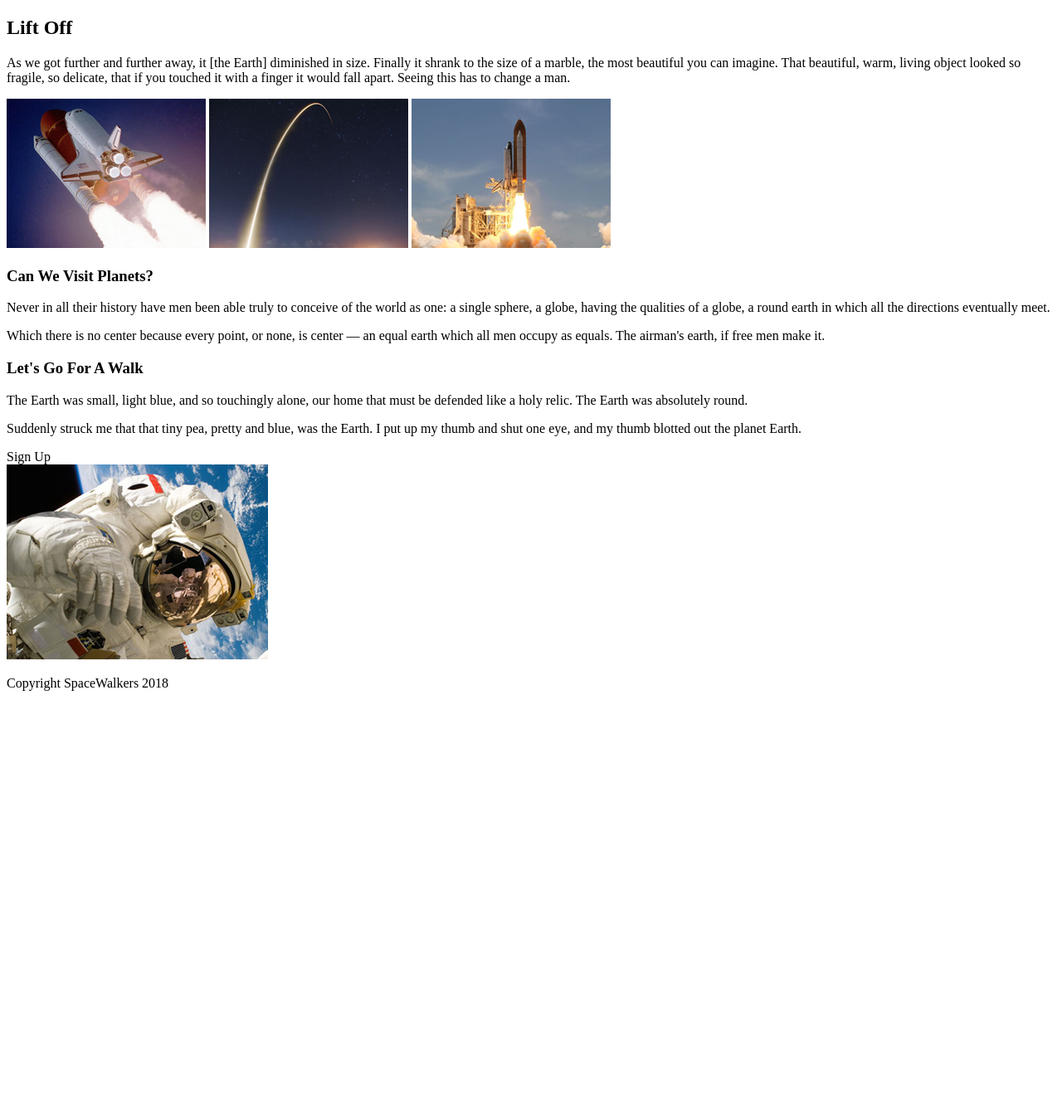
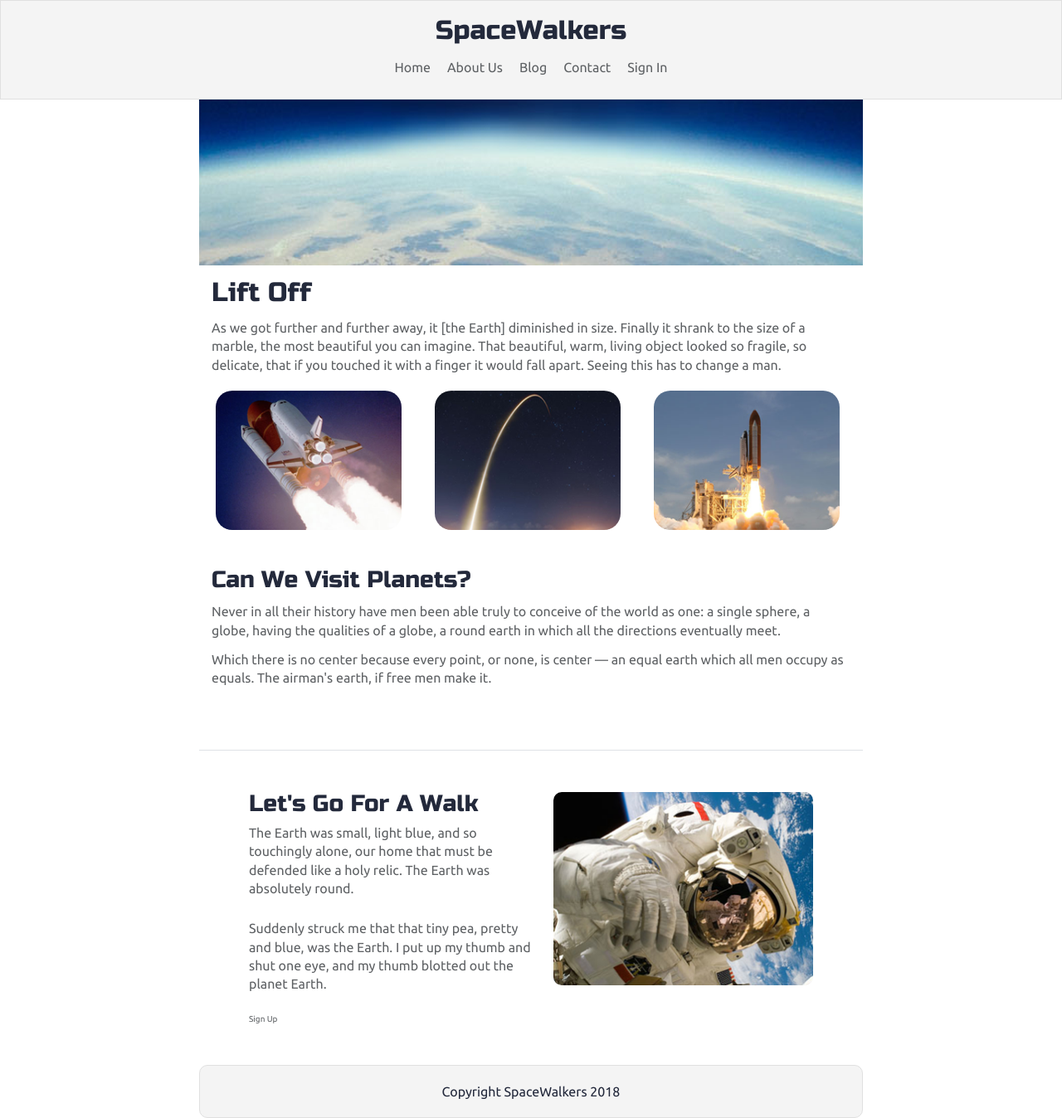
Before and after one commit to bloominstituteoftechnology/Sprint-Challenge--Advanced-CSS, a PHP site: page / in a window 1280 px wide. Shown: the whole page at 83% size. Before the commit the page ends 833 px from the top, so only its background shows below. Run offline with PHP 8.4, Linux system fonts and the light colour scheme; style sheets or scripts are compiled from the project's sources.

Commit message:
html and navigation

```diff
--- /dev/null
+++ b/css/index.css
@@ -0,0 +1,250 @@
+/* http://meyerweb.com/eric/tools/css/reset/
+   v2.0 | 20110126
+   License: none (public domain)
+*/
+html,
+body,
+div,
+span,
+applet,
+object,
+iframe,
+h1,
+h2,
+h3,
+h4,
+h5,
+h6,
+p,
+blockquote,
+pre,
+a,
+abbr,
+acronym,
+address,
+big,
+cite,
+code,
+del,
+dfn,
+em,
+img,
+ins,
+kbd,
+q,
+s,
+samp,
+small,
+strike,
+strong,
+sub,
+sup,
+tt,
+var,
+b,
+u,
+i,
+center,
+dl,
+dt,
+dd,
+ol,
+ul,
+li,
+fieldset,
+form,
+label,
+legend,
+table,
+caption,
+tbody,
+tfoot,
+thead,
+tr,
+th,
+td,
+article,
+aside,
+canvas,
+details,
+embed,
+figure,
+figcaption,
+footer,
+header,
+hgroup,
+menu,
+nav,
+output,
+ruby,
+section,
+summary,
+time,
+mark,
+audio,
+video {
+  margin: 0;
+  padding: 0;
+  border: 0;
+  font-size: 100%;
+  font: inherit;
+  vertical-align: baseline;
+}
+/* HTML5 display-role reset for older browsers */
+article,
+aside,
+details,
+figcaption,
+figure,
+footer,
+header,
+hgroup,
+menu,
+nav,
+section {
+  display: block;
+}
+body {
+  line-height: 1;
+}
+ol,
+ul {
+  list-style: none;
+}
+blockquote,
+q {
+  quotes: none;
+}
+blockquote:before,
+blockquote:after,
+q:before,
+q:after {
+  content: '';
+  content: none;
+}
+table {
+  border-collapse: collapse;
+  border-spacing: 0;
+}
+* {
+  box-sizing: border-box;
+}
+html {
+  font-size: 62.5%;
+}
+html,
+body {
+  font-family: 'Ubuntu', sans-serif;
+  color: #5E6164;
+}
+h1,
+h2,
+h3,
+h4,
+h5 {
+  font-family: 'Russo One', sans-serif;
+  color: #23293B;
+}
+h2 {
+  font-size: 3.2rem;
+}
+h3 {
+  font-size: 2.8rem;
+}
+p {
+  font-size: 1.6rem;
+  line-height: 1.4;
+}
+.container {
+  max-width: 800px;
+  width: 100%;
+  margin: 0 auto;
+}
+nav {
+  color: #22283B;
+  background: #f4f4f4;
+  padding: 20px 0;
+  border: 1px double #e0e0e0;
+  display: flex;
+  flex-flow: column wrap;
+  justify-content: center;
+  align-items: center;
+  font-family: 'Russo One', sans-serif;
+  color: #23293B;
+  font-size: 3.2rem;
+}
+nav .menu {
+  display: flex;
+  justify-content: center;
+  width: 80%;
+  padding-top: 1rem;
+  max-width: 800px;
+}
+nav .menu a {
+  font-size: 1.6rem;
+  font-family: 'Ubuntu', sans-serif;
+  text-decoration: none;
+  color: #5E6164;
+  padding: 1rem;
+}
+footer {
+  color: #22283B;
+  background: #f4f4f4;
+  padding: 20px 0;
+  border: 1px double #e0e0e0;
+  border-radius: 10px;
+  display: flex;
+  justify-content: center;
+  align-items: center;
+}
+.home .intro h2 {
+  padding: 15px;
+}
+.home .intro p {
+  padding: 0 15px;
+}
+.home .space-images {
+  display: flex;
+  flex-wrap: wrap;
+  width: 100%;
+}
+.home .space-images img {
+  width: 28%;
+  margin: 20px 2.5%;
+  border-radius: 20px;
+  height: 100%;
+}
+.home .visit-planets {
+  padding: 15px;
+}
+.home .visit-planets h3 {
+  margin-top: 11px;
+}
+.home .visit-planets p {
+  margin-top: 13px;
+}
+.home .walk {
+  margin-top: 60px;
+  border-top: 1px solid #dee2e6;
+  padding: 50px 60px;
+  display: flex;
+  justify-content: center;
+}
+.home .walk .walk-text {
+  width: 50%;
+}
+.home .walk .walk-text h3 {
+  margin-bottom: 10px;
+}
+.home .walk .walk-text p {
+  margin-bottom: 26px;
+}
+.home .walk .walk-img {
+  width: 46%;
+  margin-left: 4%;
+}
+.home .walk .walk-img img {
+  width: 100%;
+  height: auto;
+  border-radius: 10px;
+}
--- a/index.html
+++ b/index.html
@@ -1,10 +1,12 @@
 <!doctype html>
 
 <html lang="en">
+
 <head>
     <meta charset="utf-8">
 
     <title>SpaceWalkers</title>
+    <meta name="viewport" content="width=device-width, initial-scale=1">
 
     <link href="https://fonts.googleapis.com/css?family=Russo+One|Ubuntu" rel="stylesheet">
     <link href="css/index.css" rel="stylesheet">
@@ -17,15 +19,30 @@
 <body>
 
     <!-- navigation code here -->
+    <nav>
+        <div>
+            SpaceWalkers
+        </div>
 
+
+        <div class="menu">
+            <a href="index.html">Home</a>
+            <a href="">About Us</a>
+            <a href="">Blog</a>
+            <a href="">Contact</a>
+            <a href="">Sign In</a>
+        </div>
+
+    </nav>
     <div class="container home">
 
         <header class="intro">
-       <!-- image code here -->
+            <img src="img/main-header.png" alt="Banner photo of earth from space">
 
             <h2>Lift Off</h2>
 
-      <p>As we got further and further away, it [the Earth] diminished in size. Finally it shrank to the size of a marble, the most beautiful you can imagine. That beautiful, warm, living object looked so fragile, so delicate, that if you touched it with a finger it would fall apart. Seeing this has to change a man.</p>
+            <p>As we got further and further away, it [the Earth] diminished in size. Finally it shrank to the size of a marble, the most beautiful you can imagine. That beautiful, warm, living object looked so fragile, so delicate, that if you touched it
+                with a finger it would fall apart. Seeing this has to change a man.</p>
         </header>
 
         <section class="space-images">
@@ -68,4 +85,5 @@
 
     </div>
 </body>
+
 </html>
--- a/less/index.less
+++ b/less/index.less
@@ -1 +1,8 @@
 // Import your less files here:
+@import "variables.less";
+@import "mixins.less";
+@import "reset.less";
+@import "global.less";
+@import "navigation.less";
+@import "footer.less";
+@import "home-page.less";
--- a/less/navigation.less
+++ b/less/navigation.less
@@ -1 +1,32 @@
 // Navigation code here
+nav{
+color: #22283B;
+background: #f4f4f4;
+padding: 20px 0;
+border: 1px double #e0e0e0;
+display: flex;
+flex-flow: column wrap;
+justify-content: center;
+align-items: center;
+font-family: 'Russo One', sans-serif;
+color: @header-font-color;
+font-size: 3.2rem;
+
+.menu{
+
+   display:flex;
+   justify-content: center;
+   width: 80%;
+   padding-top: 1rem;
+   max-width: 800px;
+    a{
+        font-size: 1.6rem;
+        font-family: 'Ubuntu', sans-serif;
+        text-decoration: none;
+        color: @main-font-color;
+        padding:1rem;
+
+
+    }
+}
+}
```
Also changed, not shown: README.md. Lines whose indentation alone changed are shown as unchanged.
